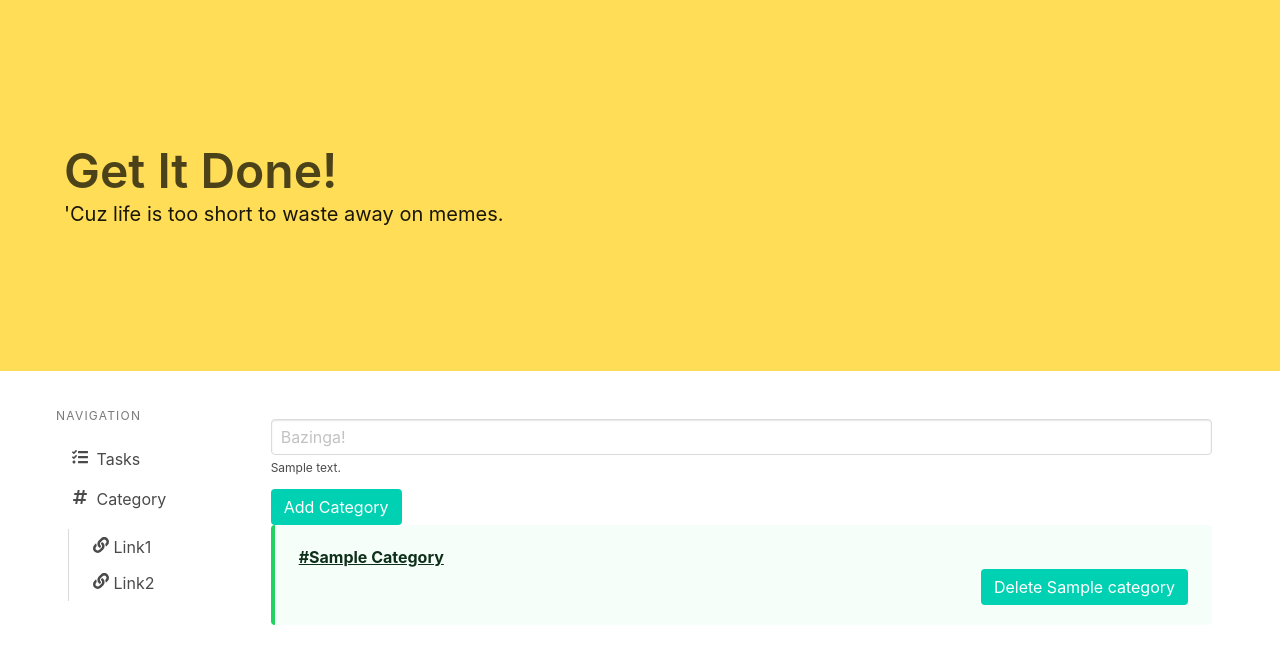
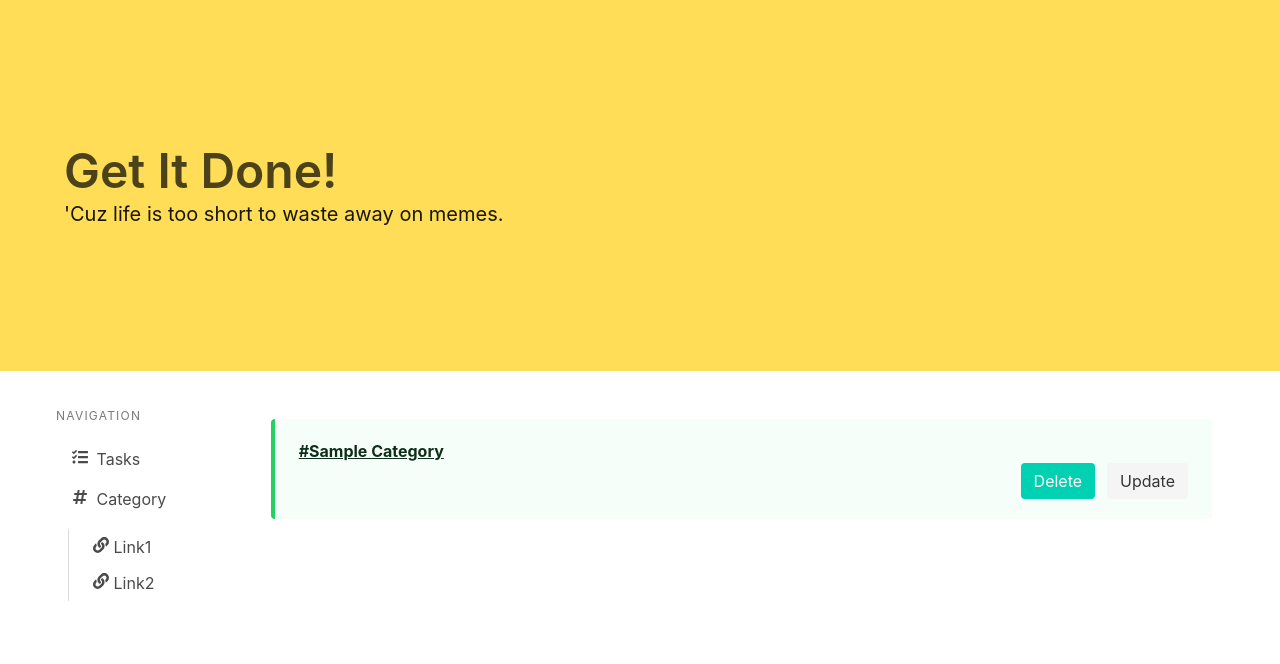
Before and after one commit to ShraddhaAg/Get-it-done, a Django app: template ToDo/tasks/templates/tasks/hashtag_list.html in a window 1280 px wide. Shown: the top 664 px of the page. Run offline with Django 3.2, Linux system fonts and the light colour scheme; the template is opened without the code that fills it: most values are stand-ins (such as "Sample title", 1, 10 or a date in 2020); some libraries are stand-ins or nearby versions.

Commit message:
Add update task and category

```diff
--- a/ToDo/tasks/templates/tasks/hashtag_detail.html
+++ b/ToDo/tasks/templates/tasks/hashtag_detail.html
@@ -8,8 +8,11 @@
       </div>
       <div class="media-content">
         <div class="field is-grouped is-grouped-right">
+          <a href="{% url 'update-category' hashtag.pk %}" class="button is-primary">
+            Update
+          </a>
             <a href="{% url 'delete-category' hashtag.pk %}" class="button is-primary">
-              Delete {{ hashtag.category }}
+              Delete
             </a>
         </div>
           {% if hashtag.task_set.all.count %}
--- a/ToDo/tasks/templates/tasks/hashtag_form.html
+++ b/ToDo/tasks/templates/tasks/hashtag_form.html
@@ -1,10 +1,11 @@
+{% extends 'base.html' %}
 {% block content %}
   <div class="container">
     <form class="" action="{% url 'create-category' %}" method="post">
       {% csrf_token %}
       <div class="field">
         <div class="control">
-          <input type="text" class='input' name="category" value="" placeholder="Bazinga!" id="id_category">
+          <input type="text" class='input' name="category" value="" id="id_category">
         </div>
         <p class="help">{{ field.help_text }}</p>
       </div>
--- a/ToDo/tasks/templates/tasks/hashtag_list.html
+++ b/ToDo/tasks/templates/tasks/hashtag_list.html
@@ -1,7 +1,6 @@
 {% extends 'base.html' %}
 
 {% block content %}
-{% include 'tasks/hashtag_form.html' %}
 {% if hashtag_list %}
   {% for hashtag in hashtag_list %}
   <div class="container">
@@ -12,14 +11,14 @@
         <div class="field is-grouped is-grouped-right">
           <p class="control">
             <a href="{% url 'delete-category' hashtag.pk %}" class="button is-primary">
-              Delete {{ hashtag.category }}
+              Delete
             </a>
           </p>
-          <!-- <p class="control">
-            <a class="button is-light">
-              Cancel
+          <p class="control">
+            <a href="{% url 'update-category' hashtag.pk %}" class="button is-light">
+              Update
             </a>
-          </p> -->
+          </p>
         </div>
     </div>
     </a>
--- a/ToDo/tasks/templates/tasks/task_detail.html
+++ b/ToDo/tasks/templates/tasks/task_detail.html
@@ -11,8 +11,11 @@
     {% if task.schedule_time_to_start %}<strong>When should you be all over it? </strong>{{task.schedule_time_to_start}}<br>{% endif %}
     {% if task.deadline %}<strong>By when should you done at all costs? </strong>{{task.deadline}}<br>{% endif %}
     <strong>How important is it? </strong>{{task.priority}}<br>
+    <a href="{% url 'update-task' task.pk %}" class="button is-primary">
+      Update
+    </a>
     <a href="{% url 'delete-task' task.pk %}" class="button is-primary">
-      Delete {{ task.id }}
+      Delete
     </a>
   </div>
 </article>
--- a/ToDo/tasks/urls.py
+++ b/ToDo/tasks/urls.py
@@ -8,7 +8,9 @@ urlpatterns = [
     path('task/<int:pk>/', views.TaskDetail.as_view(), name='task-detail'),
     path('category/<int:pk>/', views.CategoryDetail.as_view(), name='category-detail'),
     path('category/create/', views.HashtagCreate.as_view(), name='create-category'),
+    path('category/<int:pk>/update', views.HashtagUpdate.as_view(), name='update-category'),
     path('category/<int:pk>/delete/', views.HashtagDelete.as_view(), name = 'delete-category'),
     path('task/create/', views.TaskCreate.as_view(), name='create-task'),
+    path('task/<int:pk>/update', views.TaskUpdate.as_view(), name='update-task'),
     path('task/<int:pk>/delete/', views.TaskDelete.as_view(), name = 'delete-task'),
 ]
```
Also changed, not shown: ToDo/tasks/templates/tasks/task_form.html (+2 -34 lines), ToDo/tasks/templates/tasks/task_list.html (+8 -2 lines), ToDo/tasks/views.py (+10 -0 lines).
